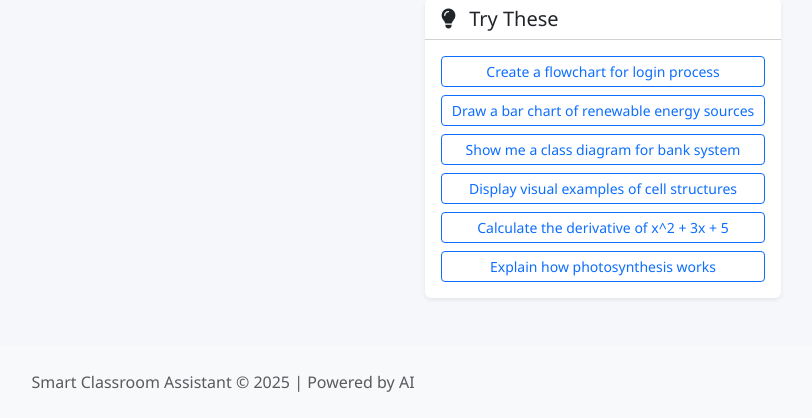
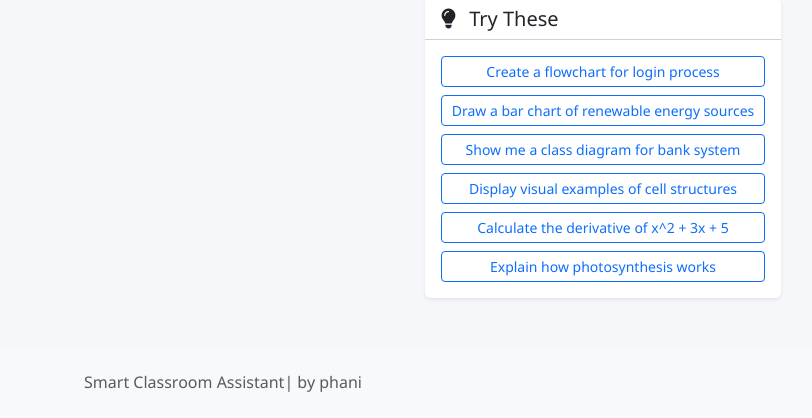
Before and after one commit to KPhanindraReddy/Multimodal-AI-speech-to-text, a Flask app: page / in a window 1280 px wide. Shown: the part 510-928 px from the top of the page, without its empty margins (417-1229 px from the left). Run offline with Flask 3, Linux system fonts and the light colour scheme.

Commit message:
Update text in index.html to reflect new attribution

```diff
--- a/templates/index.html
+++ b/templates/index.html
@@ -245,7 +245,7 @@
 
     <footer class="bg-light py-4 mt-5">
         <div class="container text-center">
-            <p class="text-muted mb-0">Smart Classroom Assistant &copy; 2025 | Powered by AI</p>
+            <p class="text-muted mb-0">Smart Classroom Assistant| by phani</p>
         </div>
     </footer>
 
```
